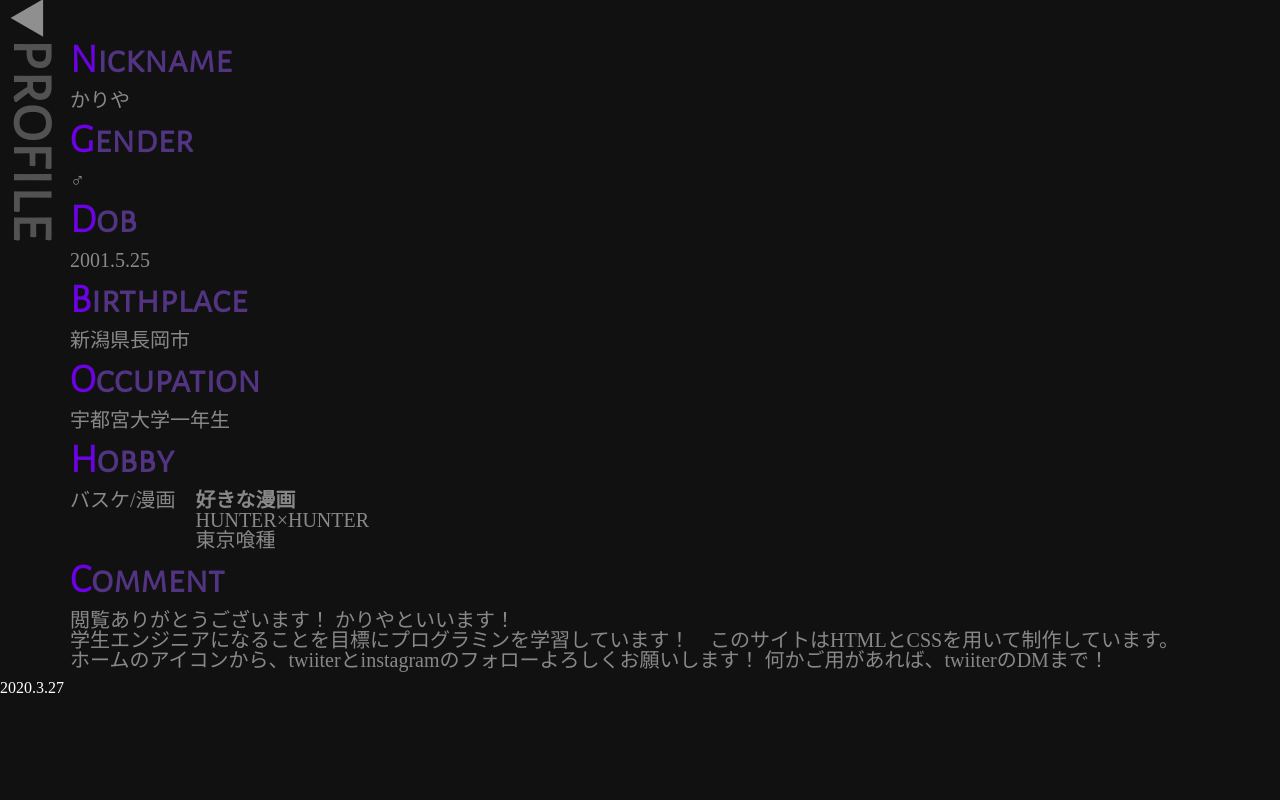
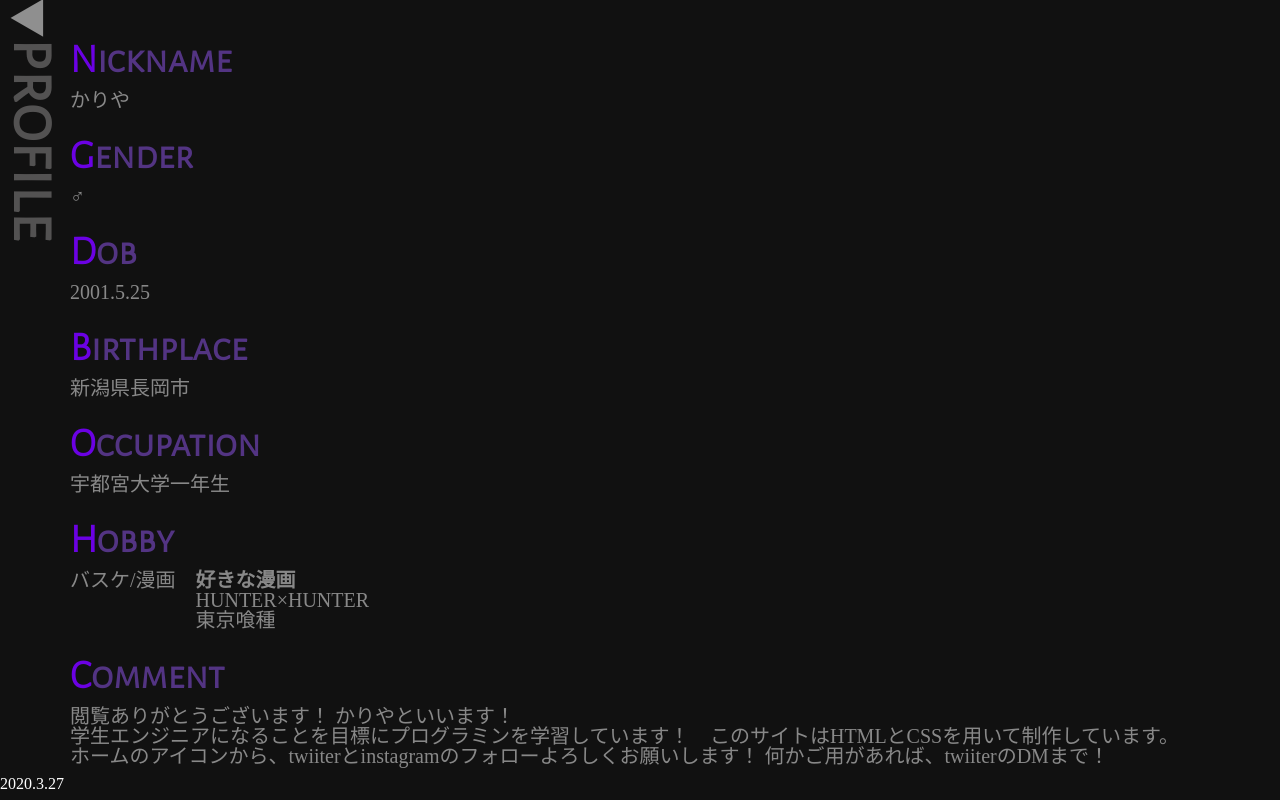
Before and after one commit to kariyano/kariyano, a plain HTML site: page index2.html in a window 1280 px wide. Drawn offline with Linux system fonts and the light colour scheme.

Commit message:
Update index2.html

```diff
--- a/index2.html
+++ b/index2.html
@@ -13,15 +13,15 @@
     <h1>profile</h1>
     <div class="topic">
       <h2><span>N</span>ickname</h2>
-      <p>かりや</p>
+      <p>かりや</p><br>
       <h2><span>G</span>ender</h2>
-      <p>♂</p>
+      <p>♂</p><br>
       <h2><span>D</span>ob</h2>
-      <p>2001.5.25</p>
+      <p>2001.5.25</p><br>
       <h2><span>B</span>irthplace</h2>
-      <p>新潟県長岡市</p>
+      <p>新潟県長岡市</p><br>
       <h2><span>O</span>ccupation</h2>
-      <p>宇都宮大学一年生</p>
+      <p>宇都宮大学一年生</p><br>
       <h2><span>H</span>obby</h2>
       <div class="hobby">
         <p>バスケ/漫画</p>
@@ -32,7 +32,7 @@
             <li>東京喰種</li>
           </ul>
         </div>
-      </div>
+      </div><br>
       <h2><span>C</span>omment</h2>
       <p>
         閲覧ありがとうございます！
```
